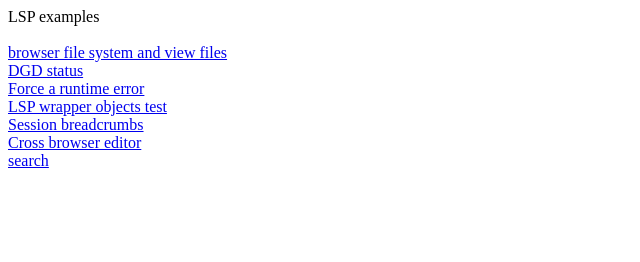
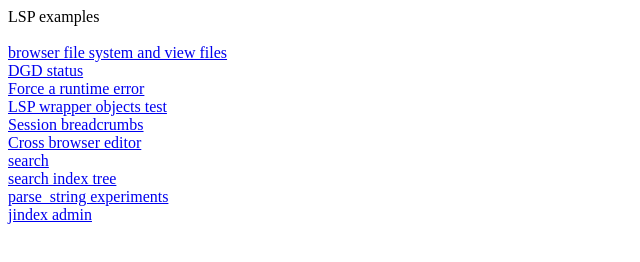
Before and after one commit to BackupTheBerlios/dgd-httpd-svn, a plain HTML site: page www/lsp/tests.html in a window 1280 px wide. Shown: the whole page, without its empty margins (0-640 px from the left). Drawn offline with Linux system fonts and the light colour scheme.

Commit message:
More LSP examples / tests.

```diff
--- a/www/lsp/tests.html
+++ b/www/lsp/tests.html
@@ -17,6 +17,9 @@
 	<a href="breadcrumbs.lsp">Session breadcrumbs</a><br>
 	<a href="rte/demo.lsp">Cross browser editor</a><br>
 	<a href="search.lsp">search</a><br>
+	<a href="search_index.lsp">search index tree</a><br>
+	<a href="parse.lsp">parse_string experiments</a><br>
+	<a href="search_admin.lsp">jindex admin</a><br>
 
 </body>
 </html>
```
Also changed, not shown: 4 other files.
